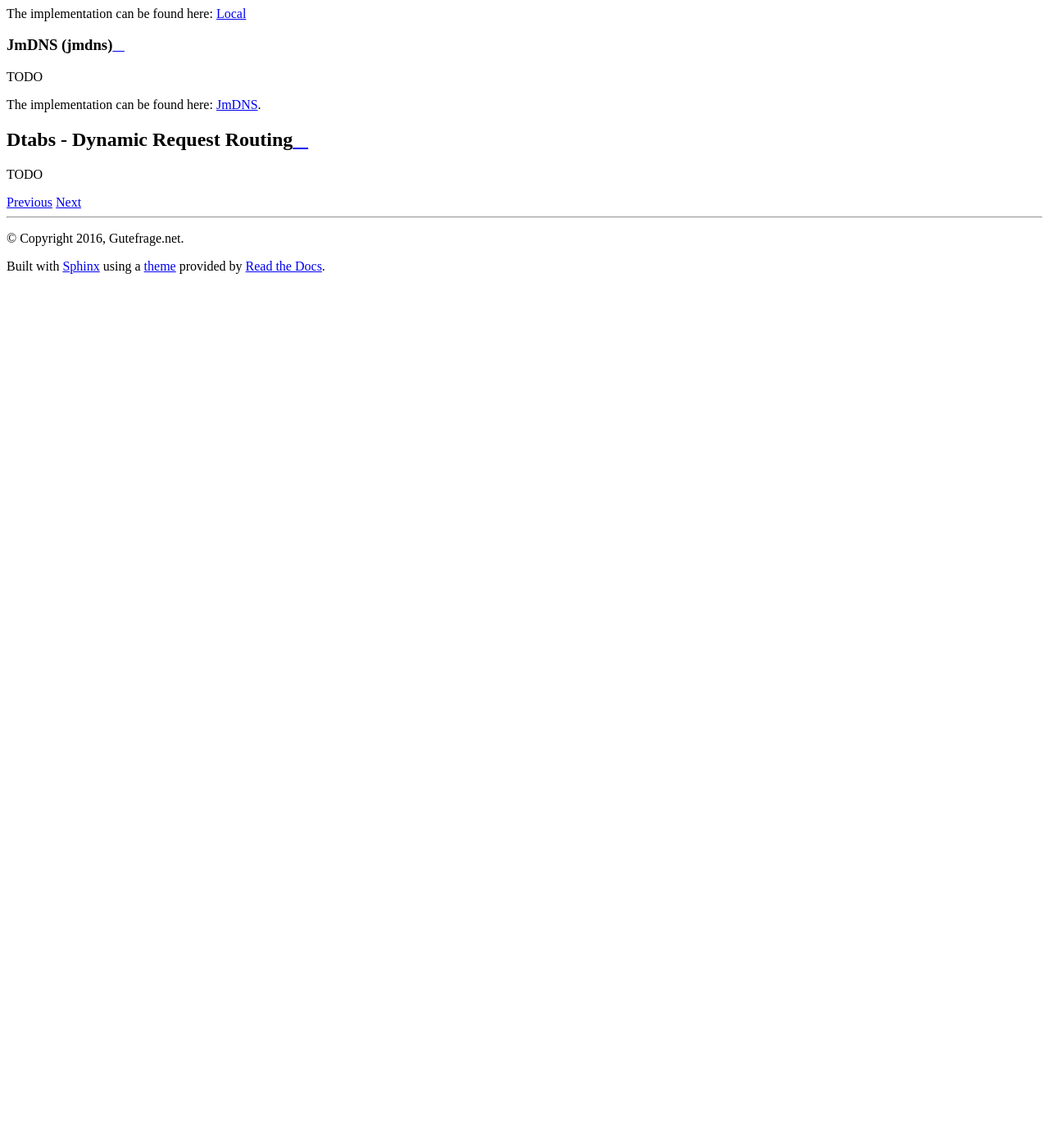
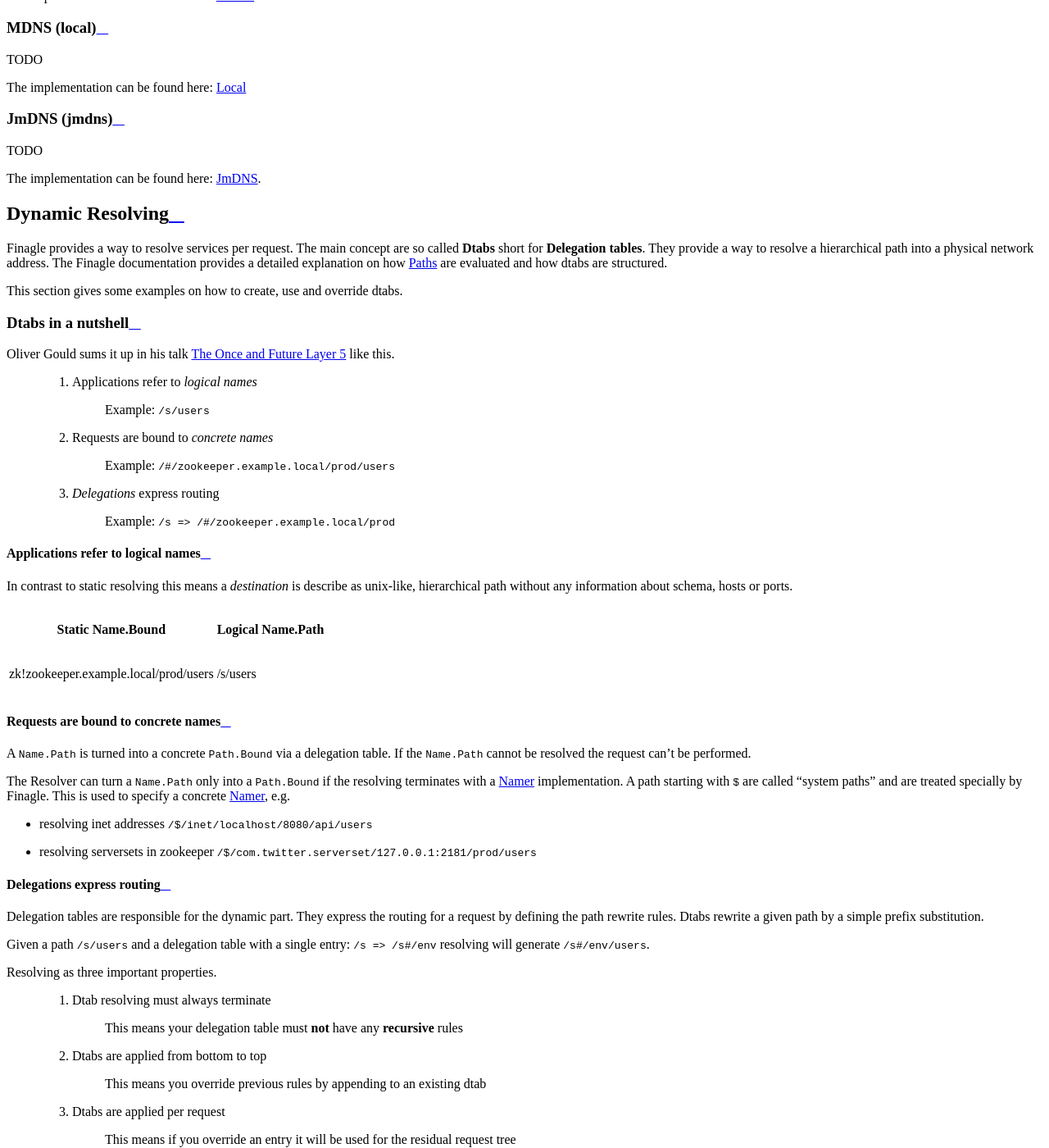
Before and after one commit to gutefrage/the-finagle-docs, a Sphinx documentation site: the page built from docs/content/service-discovery.rst, in a window 1280 px wide and 1400 px high, scrolled down 3216 px. Shown: the whole window at 82% size. Built offline with Sphinx 7.4.7 and the Read the Docs theme 2.0.0, drawn with Linux system fonts in a browser that asks for light colours; before the commit the page ends 3558 px from its top, so only the background shows below that; some of the changed text lies outside the part shown.

Commit message:
Add dtab documentation

```diff
--- a/docs/content/service-discovery.rst
+++ b/docs/content/service-discovery.rst
@@ -235,11 +235,117 @@ The implementation can be found here: `JmDNS`_.
 .. _JmDNS: https://github.com/twitter/finagle/blob/develop/finagle-mdns/src/main/scala/com/twitter/finagle/mdns/JmDNS.scala
 
 
-Dtabs - Dynamic Request Routing
-===============================
+Dynamic Resolving
+=================
 
-TODO
+Finagle provides a way to resolve services per request. The main concept are so called  **Dtabs** short for
+**Delegation tables**. They provide a way to resolve a hierarchical path into a physical network address. The
+Finagle documentation provides a detailed explanation on how `Paths`_ are evaluated and how dtabs are structured.
+
+This section gives some examples on how to create, use and override dtabs.
+
+Dtabs in a nutshell
+-------------------
+
+Oliver Gould sums it up in his talk `The Once and Future Layer 5`_ like this.
+
+    1. Applications refer to *logical names*
+        Example: ``/s/users``
+
+    2. Requests are bound to *concrete names*
+        Example: ``/#/zookeeper.example.local/prod/users``
+
+    3. *Delegations* express routing
+        Example: ``/s => /#/zookeeper.example.local/prod``
+
+
+Applications refer to logical names
+~~~~~~~~~~~~~~~~~~~~~~~~~~~~~~~~~~~
+
+In contrast to static resolving this means a *destination* is describe as unix-like, hierarchical path without any
+information about schema, hosts or ports.
+
+=====================================  =================
+Static Name.Bound                      Logical Name.Path
+=====================================  =================
+zk!zookeeper.example.local/prod/users  /s/users
+=====================================  =================
+
+
+Requests are bound to concrete names
+~~~~~~~~~~~~~~~~~~~~~~~~~~~~~~~~~~~~
+
+A ``Name.Path`` is turned into a concrete ``Path.Bound`` via a delegation table. If the ``Name.Path`` cannot be
+resolved the request can't be performed.
+
+The Resolver can turn a ``Name.Path`` only into a ``Path.Bound`` if the resolving terminates with a `Namer`_
+implementation. A path starting with ``$`` are called "system paths" and are treated specially by Finagle.
+This is used to specify a concrete `Namer`_, e.g.
+
+- resolving inet addresses ``/$/inet/localhost/8080/api/users``
+- resolving serversets in zookeeper ``/$/com.twitter.serverset/127.0.0.1:2181/prod/users``
+
+
+Delegations express routing
+~~~~~~~~~~~~~~~~~~~~~~~~~~~
+
+Delegation tables are responsible for the dynamic part. They express the routing for a request by defining the path
+rewrite rules. Dtabs rewrite a given path by a simple prefix substitution.
+
+Given a path ``/s/users`` and  a delegation table with a single entry: ``/s => /s#/env`` resolving will generate
+``/s#/env/users``.
+
+Resolving as three important properties.
+
+    1. Dtab resolving must always terminate
+        This means your delegation table must **not** have any **recursive** rules
+
+    2. Dtabs are applied from bottom to top
+        This means you override previous rules by appending to an existing dtab
+
+    3. Dtabs are applied per request
+        This means if you override an entry it will be used for the residual request tree
+
+
+Usage
+-----
+
+First, you need to create an actual Dtab. Finagle provides various ways to instantiate a Dtab. The simplest variant
+is to parse a string that has the correct format.
+
+.. code-block:: scala
+
+    import com.twitter.finagle.Dtab
+
+    val delegationTable = Dtab.read(
+        """|/zk##    => /$/com.twitter.serverset;
+           |/zk#     => /zk##/127.0.0.1:2181;
+           |/s#      => /zk#/service;
+           |/env     => /s#/local;
+           |/s       => /env;""".stripMargin
+
+
+Finagle has two places to store Dtabs, ``base`` and ``local``. ``base`` should be set once during startup and not
+change afterwards. ``local`` is for one-time, local routing. Both places are accessed via the ``Dtab`` instance.
+
+
+.. code-block:: scala
+
+    // set the base Dtab
+    Dtab.base = delegationTable
+
+    // set a local Dtab permanently
+    Dtab.local = delegationTable
+
+    // set a scoped, local Dtab and restore old Dtab afterwards
+    Dtab.unwind {
+       Dtab.local = delegationTable
+       // requests in this scope use the local Dtab
+    }
 
 
 .. _Zookeeper: https://zookeeper.apache.org/
 .. _Serverset: http://twitter.github.io/commons/apidocs/com/twitter/common/zookeeper/ServerSet.html
+.. _Paths: http://twitter.github.io/finagle/guide/Names.html#paths
+.. _Namer: http://twitter.github.io/finagle/docs/#com.twitter.finagle.Namer
+.. _The Once and Future Layer 5: https://speakerdeck.com/olix0r/the-once-and-future-layer-5-twitter-style-microservices-at-scale-with-finagle-and-linkerd-number?slide=31
```
